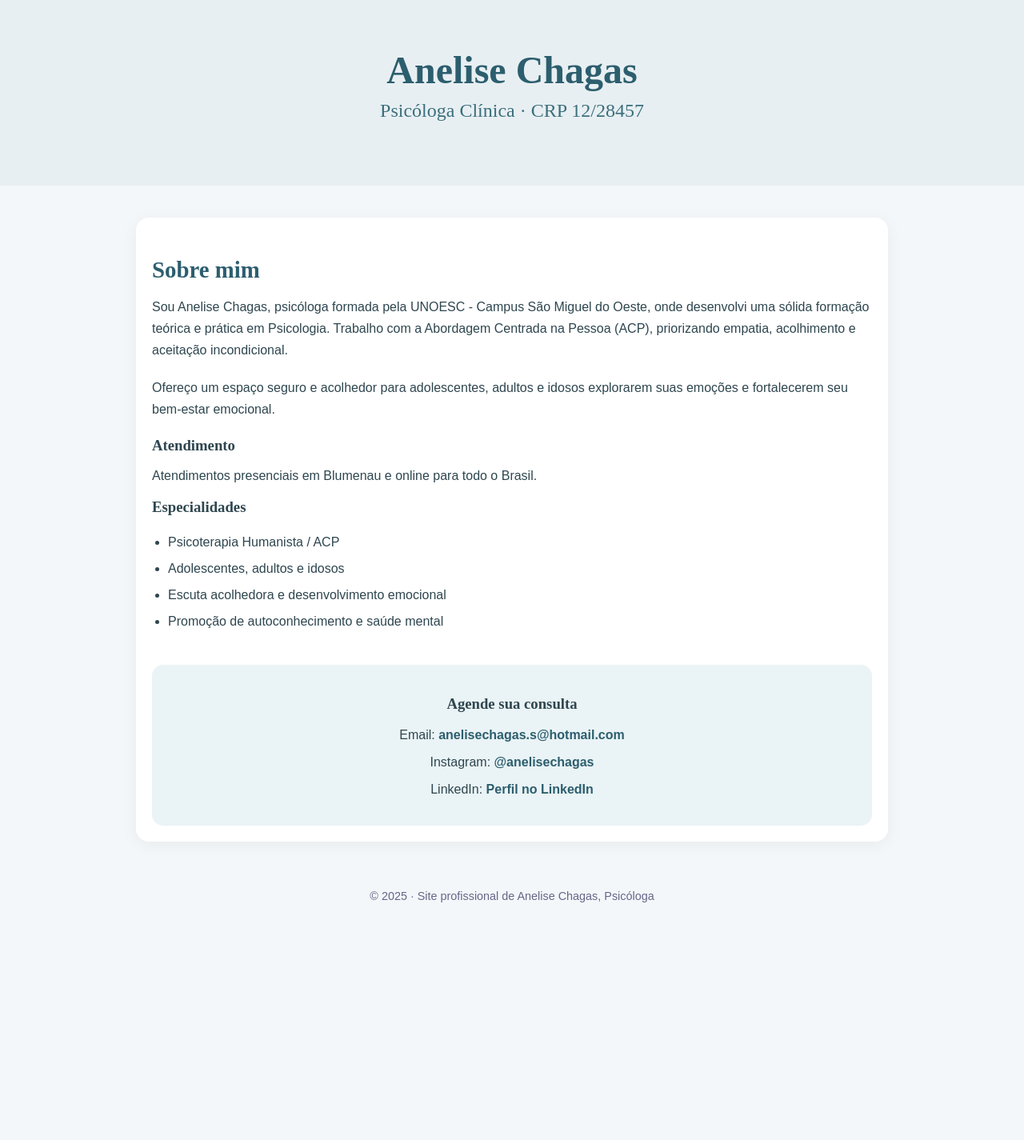
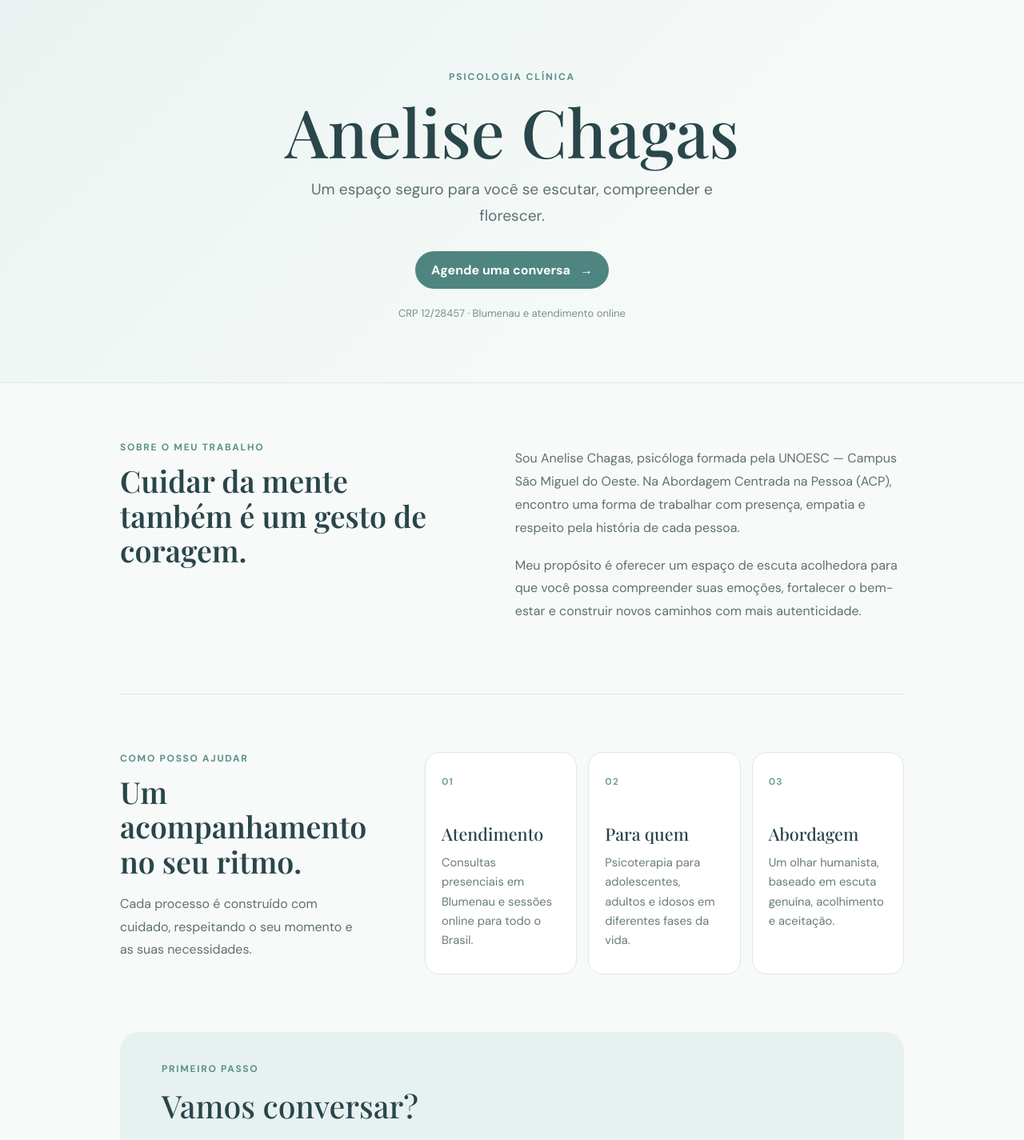
Before and after one commit to thiagocanali/anelisechagas, a Vue app: page / in a window 1280 px wide. Shown: the top 1425 px of the page at 80% size. Before the commit the page ends 1148 px from the top, so only its background shows below. Built offline with nearby package versions, Linux system fonts and the light colour scheme.

Commit message:
Polir site institucional e melhorar conversão

```diff
--- a/src/App.vue
+++ b/src/App.vue
@@ -1,13 +1,14 @@
 <template>
-  <div>
+  <div class="site-shell">
     <HeaderSection />
-    <div class="container">
+    <main class="container">
       <AboutSection />
       <ServicesSection />
       <ContactSection />
-    </div>
+    </main>
     <footer class="footer">
-      © 2025 · Site profissional de Anelise Chagas, Psicóloga
+      <span>© 2025 Anelise Chagas</span>
+      <span>Psicóloga Clínica · CRP 12/28457</span>
     </footer>
   </div>
 </template>
@@ -21,18 +22,23 @@ import ContactSection from './components/ContactSection.vue'
 
 <style>
 .container {
-  max-width: 900px;
-  margin: 40px auto;
-  padding: 20px;
-  background: #ffffff;
-  border-radius: 16px;
-  box-shadow: 0 4px 20px rgba(0, 0, 0, 0.05);
+  width: min(100% - 40px, 980px);
+  margin: 0 auto;
+  padding: 72px 0 24px;
 }
 .footer {
-  text-align: center;
-  padding: 20px;
-  color: #668;
-  margin-top: 40px;
-  font-size: 0.9rem;
+  display: flex;
+  justify-content: space-between;
+  gap: 16px;
+  width: min(100% - 40px, 980px);
+  margin: 0 auto;
+  padding: 28px 0 36px;
+  border-top: 1px solid #d8e4e4;
+  color: #718486;
+  font-size: 0.85rem;
+}
+@media (max-width: 640px) {
+  .container { width: min(100% - 32px, 980px); padding-top: 48px; }
+  .footer { width: min(100% - 32px, 980px); flex-direction: column; }
 }
 </style>
--- a/src/components/AboutSection.vue
+++ b/src/components/AboutSection.vue
@@ -1,28 +1,19 @@
 <template>
-  <section>
-    <h3>Sobre mim</h3>
-    <p>
-      Sou Anelise Chagas, psicóloga formada pela UNOESC - Campus São Miguel do Oeste,
-      onde desenvolvi uma sólida formação teórica e prática em Psicologia.
-      Trabalho com a Abordagem Centrada na Pessoa (ACP), priorizando empatia,
-      acolhimento e aceitação incondicional.
-    </p>
-
-    <p>
-      Ofereço um espaço seguro e acolhedor para adolescentes, adultos e idosos
-      explorarem suas emoções e fortalecerem seu bem-estar emocional.
-    </p>
+  <section class="about-section" aria-labelledby="about-title">
+    <div>
+      <p class="section-label">Sobre o meu trabalho</p>
+      <h2 id="about-title" class="section-heading">Cuidar da mente também é um gesto de coragem.</h2>
+    </div>
+    <div class="about-copy">
+      <p class="section-copy">Sou Anelise Chagas, psicóloga formada pela UNOESC — Campus São Miguel do Oeste. Na Abordagem Centrada na Pessoa (ACP), encontro uma forma de trabalhar com presença, empatia e respeito pela história de cada pessoa.</p>
+      <p class="section-copy">Meu propósito é oferecer um espaço de escuta acolhedora para que você possa compreender suas emoções, fortalecer o bem-estar e construir novos caminhos com mais autenticidade.</p>
+    </div>
   </section>
 </template>
 
 <style scoped>
-h3 {
-  font-size: 1.8rem;
-  margin-bottom: 10px;
-  color: #2c5e6e;
-}
-p {
-  line-height: 1.7;
-  margin-bottom: 20px;
-}
+.about-section { display: grid; grid-template-columns: minmax(0, .9fr) minmax(0, 1.1fr); gap: clamp(36px, 8vw, 96px); padding-bottom: 72px; border-bottom: 1px solid #dce9e6; }
+.about-copy { padding-top: 8px; }
+.about-copy p + p { margin-top: 18px; }
+@media (max-width: 700px) { .about-section { grid-template-columns: 1fr; gap: 12px; padding-bottom: 52px; } }
 </style>
--- a/src/components/ContactSection.vue
+++ b/src/components/ContactSection.vue
@@ -1,23 +1,26 @@
 <template>
-  <div class="contact-card">
-    <h3>Agende sua consulta</h3>
-    <p>Email: <a href="mailto:anelisechagas.s@hotmail.com">anelisechagas.s@hotmail.com</a></p>
-    <p>Instagram: <a href="https://instagram.com/anelisechagas" target="_blank">@anelisechagas</a></p>
-    <p>LinkedIn: <a href="https://www.linkedin.com/in/anelise-chagas/" target="_blank">Perfil no LinkedIn</a></p>
-  </div>
+  <section id="contato" class="contact-card" aria-labelledby="contact-title">
+    <div>
+      <p class="section-label">Primeiro passo</p>
+      <h2 id="contact-title">Vamos conversar?</h2>
+      <p>Entre em contato para tirar suas dúvidas e encontrar o melhor formato para o seu atendimento.</p>
+    </div>
+    <div class="contact-links">
+      <a class="primary-link" href="mailto:anelisechagas.s@hotmail.com">Enviar um e-mail <span aria-hidden="true">→</span></a>
+      <a href="https://instagram.com/anelisechagas" target="_blank" rel="noopener noreferrer">Instagram <span aria-hidden="true">↗</span></a>
+      <a href="https://www.linkedin.com/in/anelise-chagas/" target="_blank" rel="noopener noreferrer">LinkedIn <span aria-hidden="true">↗</span></a>
+    </div>
+  </section>
 </template>
 
 <style scoped>
-.contact-card {
-  margin-top: 40px;
-  padding: 20px;
-  border-radius: 14px;
-  background: #eaf3f5;
-  text-align: center;
-}
-.contact-card a {
-  color: #2c5e6e;
-  font-weight: 600;
-  text-decoration: none;
-}
+.contact-card { display: flex; align-items: end; justify-content: space-between; gap: 36px; padding: 38px clamp(24px, 5vw, 52px); border-radius: 24px; background: #e7f1ef; }
+.contact-card h2 { margin-bottom: 12px; color: #29464b; font-size: clamp(1.8rem, 4vw, 2.45rem); font-weight: 500; }
+.contact-card p:not(.section-label) { max-width: 460px; margin-bottom: 0; color: #5e7072; line-height: 1.7; }
+.contact-links { display: flex; flex-wrap: wrap; align-items: center; justify-content: end; gap: 18px; white-space: nowrap; }
+.contact-links a { color: #39716d; font-size: .9rem; font-weight: 700; text-decoration: none; }
+.contact-links a:hover { text-decoration: underline; }
+.contact-links .primary-link { padding: 13px 17px; border-radius: 999px; background: #4f8580; color: #fff; text-decoration: none; }
+.contact-links .primary-link:hover { background: #3d716d; text-decoration: none; }
+@media (max-width: 700px) { .contact-card { align-items: start; flex-direction: column; gap: 26px; } .contact-links { justify-content: start; gap: 14px; } }
 </style>
--- a/src/components/HeaderSection.vue
+++ b/src/components/HeaderSection.vue
@@ -1,24 +1,22 @@
 <template>
   <header class="header">
-    <h1>Anelise Chagas</h1>
-    <h2>Psicóloga Clínica · CRP 12/28457</h2>
+    <div class="header-inner">
+      <p class="eyebrow">Psicologia clínica</p>
+      <h1>Anelise Chagas</h1>
+      <p class="subtitle">Um espaço seguro para você se escutar, compreender e florescer.</p>
+      <a class="header-cta" href="#contato">Agende uma conversa <span aria-hidden="true">→</span></a>
+      <p class="credential">CRP 12/28457 · Blumenau e atendimento online</p>
+    </div>
   </header>
 </template>
 
 <style scoped>
-.header {
-  text-align: center;
-  padding: 60px 20px;
-  background: #e8eff2;
-}
-.header h1 {
-  font-size: 3rem;
-  margin: 0;
-  color: #2c5e6e;
-}
-.header h2 {
-  margin-top: 10px;
-  font-weight: 400;
-  color: #3a6f7c;
-}
+.header { padding: 88px 20px 78px; background: linear-gradient(135deg, #eaf3f1 0%, #f7faf9 72%); border-bottom: 1px solid #dce9e6; }
+.header-inner { max-width: 760px; margin: 0 auto; text-align: center; }
+.eyebrow { margin-bottom: 18px; color: #5b918b; font-size: 0.75rem; font-weight: 700; letter-spacing: 0.16em; text-transform: uppercase; }
+h1 { margin-bottom: 16px; color: #29464b; font-size: clamp(2.7rem, 8vw, 5.2rem); font-weight: 500; line-height: 1; }
+.subtitle { max-width: 510px; margin: 0 auto 28px; color: #5e7072; font-size: clamp(1rem, 2vw, 1.2rem); line-height: 1.7; }
+.header-cta { display: inline-flex; align-items: center; gap: 12px; padding: 13px 20px; border-radius: 999px; background: #4f8580; color: #fff; font-weight: 700; text-decoration: none; transition: transform .2s, background .2s; }
+.header-cta:hover { background: #3d716d; transform: translateY(-2px); }
+.credential { margin: 22px 0 0; color: #78908e; font-size: .82rem; }
 </style>
--- a/src/components/ServicesSection.vue
+++ b/src/components/ServicesSection.vue
@@ -1,24 +1,26 @@
 <template>
-  <section>
-    <h3>Atendimento</h3>
-    <p>Atendimentos presenciais em Blumenau e online para todo o Brasil.</p>
-
-    <h3>Especialidades</h3>
-    <ul>
-      <li>Psicoterapia Humanista / ACP</li>
-      <li>Adolescentes, adultos e idosos</li>
-      <li>Escuta acolhedora e desenvolvimento emocional</li>
-      <li>Promoção de autoconhecimento e saúde mental</li>
-    </ul>
+  <section class="services-section" aria-labelledby="services-title">
+    <div class="section-intro">
+      <p class="section-label">Como posso ajudar</p>
+      <h2 id="services-title" class="section-heading">Um acompanhamento no seu ritmo.</h2>
+      <p class="section-copy">Cada processo é construído com cuidado, respeitando o seu momento e as suas necessidades.</p>
+    </div>
+    <div class="service-grid">
+      <article class="service-card"><span class="card-number">01</span><h3>Atendimento</h3><p>Consultas presenciais em Blumenau e sessões online para todo o Brasil.</p></article>
+      <article class="service-card"><span class="card-number">02</span><h3>Para quem</h3><p>Psicoterapia para adolescentes, adultos e idosos em diferentes fases da vida.</p></article>
+      <article class="service-card"><span class="card-number">03</span><h3>Abordagem</h3><p>Um olhar humanista, baseado em escuta genuína, acolhimento e aceitação.</p></article>
+    </div>
   </section>
 </template>
 
 <style scoped>
-ul {
-  padding-left: 20px;
-}
-li {
-  line-height: 1.7;
-  margin-bottom: 6px;
-}
+.services-section { display: grid; grid-template-columns: minmax(0, .72fr) minmax(0, 1.28fr); gap: 44px; padding: 72px 0; }
+.section-intro .section-copy { max-width: 300px; }
+.service-grid { display: grid; grid-template-columns: repeat(3, 1fr); gap: 14px; }
+.service-card { min-height: 220px; padding: 24px 20px; border: 1px solid #dce9e6; border-radius: 18px; background: #fff; }
+.card-number { color: #76a29d; font-size: .75rem; font-weight: 700; letter-spacing: .1em; }
+.service-card h3 { margin: 42px 0 10px; color: #29464b; font-size: 1.35rem; font-weight: 500; }
+.service-card p { margin: 0; color: #697b7c; font-size: .92rem; line-height: 1.65; }
+@media (max-width: 850px) { .services-section { grid-template-columns: 1fr; gap: 28px; padding: 52px 0; } .section-intro .section-copy { max-width: 520px; } }
+@media (max-width: 560px) { .service-grid { grid-template-columns: 1fr; } .service-card { min-height: auto; } .service-card h3 { margin-top: 28px; } }
 </style>
--- a/src/style.css
+++ b/src/style.css
@@ -1,10 +1,35 @@
-body {
-  margin: 0;
-  font-family: 'Montserrat', sans-serif;
-  background: #f4f7f9;
-  color: #2e464f;
+@import url('https://fonts.googleapis.com/css2?family=DM+Sans:wght@400;500;600;700&family=Playfair+Display:wght@500;600&display=swap');
+
+:root {
+  color: #29464b;
+  background: #f7faf9;
+  font-family: 'DM Sans', sans-serif;
+  font-synthesis: none;
+  text-rendering: optimizeLegibility;
 }
 
-h1, h2, h3 {
-  font-family: 'Playfair Display', serif;
+* { box-sizing: border-box; }
+html { scroll-behavior: smooth; }
+body { margin: 0; min-width: 320px; background: #f7faf9; }
+h1, h2, h3, p { margin-top: 0; }
+h1, h2, h3 { font-family: 'Playfair Display', serif; }
+a { color: inherit; }
+::selection { color: #fff; background: #4f8580; }
+
+.section-label {
+  margin-bottom: 12px;
+  color: #5b918b;
+  font-size: 0.75rem;
+  font-weight: 700;
+  letter-spacing: 0.14em;
+  text-transform: uppercase;
 }
+
+.section-heading {
+  margin-bottom: 18px;
+  color: #29464b;
+  font-size: clamp(1.8rem, 3vw, 2.35rem);
+  line-height: 1.15;
+}
+
+.section-copy { color: #5e7072; line-height: 1.8; }
```
